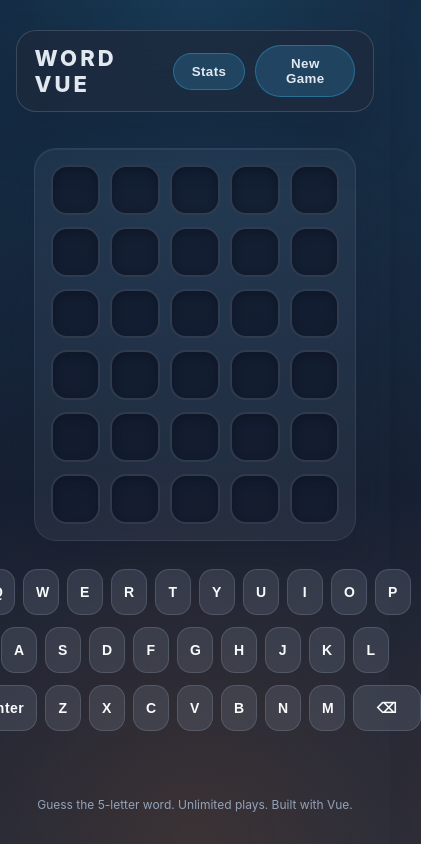
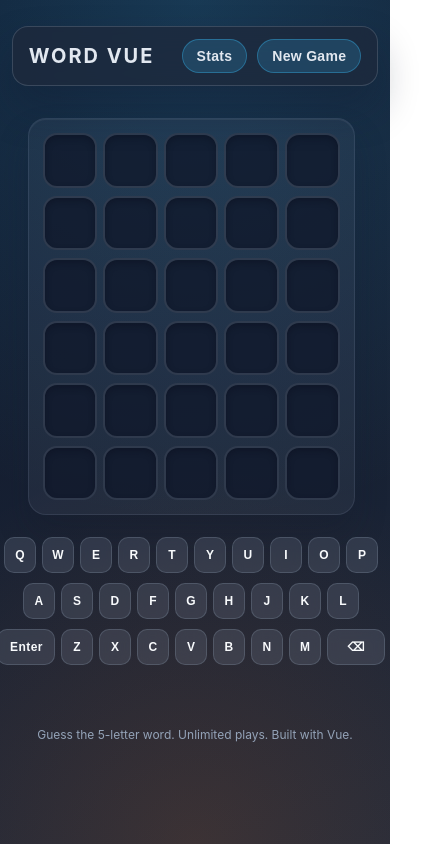
Before and after one commit to Yossrizal/word-game, a plain HTML site: page index.html in a window 390 px wide. Shown: the whole page, 421 px wide, since content can reach past the window. Drawn offline with nearby package versions, Linux system fonts and the light colour scheme.

Commit message:
improve UI

```diff
--- a/style.css
+++ b/style.css
@@ -38,25 +38,25 @@ body {
 }
 
 .topbar {
-  width: min(92vw, 680px);
+  width: min(92vw, 520px);
   display: flex;
   align-items: center;
   justify-content: space-between;
-  padding: 18px 24px;
-  margin-top: 30px;
+  padding: 14px 18px;
+  margin-top: 26px;
   background: var(--panel);
   border: 1px solid var(--border);
-  border-radius: 24px;
-  backdrop-filter: blur(18px);
-  box-shadow: 0 28px 45px rgba(15, 23, 42, 0.35);
+  border-radius: 18px;
+  backdrop-filter: blur(16px);
+  box-shadow: 0 22px 40px rgba(15, 23, 42, 0.32);
 }
 
 .title {
   margin: 0;
-  font-size: 26px;
-  letter-spacing: 3px;
+  font-size: 22px;
+  letter-spacing: 2px;
   text-transform: uppercase;
-  font-weight: 800;
+  font-weight: 700;
 }
 
 .actions { display: flex; align-items: center; gap: 10px; }
@@ -65,11 +65,12 @@ body {
   background: var(--accent-soft);
   color: var(--fg);
   border: 1px solid rgba(56, 189, 248, 0.35);
-  padding: 10px 18px;
+  padding: 8px 14px;
   border-radius: 999px;
   cursor: pointer;
   font-weight: 600;
-  letter-spacing: 0.4px;
+  font-size: 14px;
+  letter-spacing: 0.3px;
   transition: transform 0.18s ease, box-shadow 0.18s ease, background 0.18s ease, border-color 0.18s ease;
 }
 
@@ -83,38 +84,38 @@ body {
 .btn:active { transform: translateY(0); box-shadow: none; }
 
 .game {
-  width: min(92vw, 680px);
-  padding: 28px;
-  margin-top: 18px;
+  width: min(92vw, 520px);
+  padding: 22px;
+  margin-top: 16px;
 }
 
 .board {
   width: 100%;
   display: grid;
-  gap: 12px;
-  padding: 20px;
-  border-radius: 28px;
+  gap: 10px;
+  padding: 16px;
+  border-radius: 22px;
   background: rgba(148, 163, 184, 0.08);
   border: 1px solid rgba(148, 163, 184, 0.15);
-  box-shadow: inset 0 1px 1px rgba(255, 255, 255, 0.08), 0 20px 40px rgba(15, 23, 42, 0.25);
+  box-shadow: inset 0 1px 1px rgba(255, 255, 255, 0.08), 0 18px 32px rgba(15, 23, 42, 0.24);
 }
 
-.row { display: grid; grid-template-columns: repeat(5, 1fr); gap: 12px; }
+.row { display: grid; grid-template-columns: repeat(5, 1fr); gap: 8px; }
 
 .tile {
   width: 100%;
   aspect-ratio: 1 / 1;
-  border-radius: 20px;
+  border-radius: 16px;
   border: 2px solid var(--tile-border);
   background: var(--tile);
   display: grid;
   place-items: center;
   text-transform: uppercase;
-  font-weight: 800;
-  font-size: 30px;
+  font-weight: 700;
+  font-size: 24px;
   color: var(--fg);
   line-height: 1;
-  box-shadow: inset 0 3px 8px rgba(10, 16, 30, 0.5);
+  box-shadow: inset 0 3px 6px rgba(10, 16, 30, 0.45);
   transition: transform 0.18s ease, background 0.18s ease, border-color 0.18s ease, box-shadow 0.18s ease;
 }
 
@@ -133,10 +134,10 @@ body {
 }
 
 .tile.absent {
-  background: linear-gradient(145deg, rgba(71, 85, 105, 0.92), rgba(51, 65, 85, 0.92));
-  border-color: rgba(71, 85, 105, 0.6);
-  color: rgba(236, 240, 250, 0.78);
-  box-shadow: inset 0 2px 4px rgba(15, 23, 42, 0.5);
+  background: linear-gradient(150deg, rgba(15, 23, 42, 0.95), rgba(15, 23, 42, 0.88));
+  border-color: rgba(15, 23, 42, 0.75);
+  color: rgba(148, 163, 184, 0.7);
+  box-shadow: inset 0 2px 6px rgba(3, 5, 18, 0.65);
 }
 
 .tile.filled {
@@ -148,42 +149,47 @@ body {
 
 .row.shake { animation: shake 0.65s; }
 
-.keyboard { margin-top: 34px; user-select: none; }
-.kb-row { display: flex; justify-content: center; gap: 12px; margin-bottom: 12px; }
+.keyboard { margin-top: 26px; user-select: none; }
+.kb-row { display: flex; justify-content: center; gap: 8px; margin-bottom: 10px; }
 
 .key {
   background: var(--key-bg);
   color: var(--key-fg);
   border: 1px solid rgba(148, 163, 184, 0.25);
-  border-radius: 16px;
-  padding: 16px 14px;
-  min-width: 44px;
+  border-radius: 12px;
+  padding: 12px 10px;
+  min-width: 36px;
   font-weight: 700;
-  letter-spacing: 0.5px;
+  letter-spacing: 0.4px;
   cursor: pointer;
+  font-size: 13px;
   transition: transform 0.15s ease, background 0.15s ease, box-shadow 0.15s ease, border-color 0.15s ease;
-  backdrop-filter: blur(8px);
+  backdrop-filter: blur(6px);
 }
 
 .key:hover { transform: translateY(-1px); box-shadow: 0 12px 20px rgba(15, 23, 42, 0.25); }
 .key:active { transform: translateY(0); box-shadow: none; }
-.key.wide { min-width: 80px; padding: 16px 22px; }
+.key.wide { min-width: 64px; padding: 12px 14px; }
 .key.correct { background: rgba(34, 197, 94, 0.92); border-color: rgba(34, 197, 94, 0.6); }
 .key.present { background: rgba(249, 115, 22, 0.9); border-color: rgba(249, 115, 22, 0.6); }
-.key.absent { background: rgba(71, 85, 105, 0.85); border-color: rgba(71, 85, 105, 0.5); color: rgba(226, 232, 240, 0.78); }
+.key.absent {
+  background: rgba(15, 23, 42, 0.88);
+  border-color: rgba(15, 23, 42, 0.65);
+  color: rgba(148, 163, 184, 0.8);
+}
 
 .toast {
   position: fixed;
-  top: 20px;
+  top: 16px;
   left: 50%;
   transform: translateX(-50%);
   background: var(--toast);
   color: #0f172a;
-  padding: 12px 20px;
+  padding: 10px 16px;
   border-radius: 999px;
-  font-size: 14px;
+  font-size: 13px;
   font-weight: 600;
-  box-shadow: 0 16px 35px rgba(56, 189, 248, 0.35);
+  box-shadow: 0 12px 30px rgba(56, 189, 248, 0.32);
   border: 1px solid rgba(148, 163, 184, 0.25);
 }
 
@@ -221,51 +227,51 @@ body {
 .modal {
   background: rgba(15, 23, 42, 0.92);
   color: var(--fg);
-  width: min(92vw, 560px);
-  border-radius: 28px;
-  padding: 28px;
+  width: min(92vw, 480px);
+  border-radius: 22px;
+  padding: 22px;
   border: 1px solid rgba(148, 163, 184, 0.2);
-  box-shadow: 0 32px 48px rgba(7, 11, 21, 0.55);
-  backdrop-filter: blur(18px);
+  box-shadow: 0 26px 40px rgba(7, 11, 21, 0.5);
+  backdrop-filter: blur(16px);
 }
 
 .modal h2 { margin: 4px 0 8px; font-size: 24px; }
 .modal h3 { margin: 22px 0 12px; font-size: 16px; color: var(--muted); text-transform: uppercase; letter-spacing: 1.2px; }
 
-.stats-cards { display: grid; grid-template-columns: repeat(4, 1fr); gap: 14px; }
+.stats-cards { display: grid; grid-template-columns: repeat(4, 1fr); gap: 10px; }
 
 .stat-card {
   background: rgba(56, 189, 248, 0.08);
   border: 1px solid rgba(56, 189, 248, 0.2);
-  border-radius: 20px;
-  padding: 16px;
+  border-radius: 16px;
+  padding: 12px;
   text-align: center;
-  box-shadow: 0 18px 28px rgba(15, 23, 42, 0.3);
+  box-shadow: 0 14px 24px rgba(15, 23, 42, 0.28);
 }
 
-.stat-card .num { font-size: 28px; font-weight: 800; }
-.stat-card .label { font-size: 12px; color: var(--muted); letter-spacing: 1px; text-transform: uppercase; }
+.stat-card .num { font-size: 24px; font-weight: 700; }
+.stat-card .label { font-size: 11px; color: var(--muted); letter-spacing: 0.8px; text-transform: uppercase; }
 
-.dist { display: grid; gap: 8px; }
-.dist-row { display: grid; grid-template-columns: 18px 1fr; gap: 12px; align-items: center; }
+.dist { display: grid; gap: 6px; }
+.dist-row { display: grid; grid-template-columns: 16px 1fr; gap: 10px; align-items: center; }
 .dist-label { font-size: 12px; color: var(--muted); }
 
 .dist-bar { background: rgba(148, 163, 184, 0.18); border-radius: 999px; overflow: hidden; }
-.dist-fill { background: linear-gradient(135deg, rgba(56, 189, 248, 0.85), rgba(129, 140, 248, 0.88)); color: #0f172a; font-weight: 700; font-size: 12px; padding: 6px 12px; min-width: 40px; text-align: right; border-radius: 999px; }
+.dist-fill { background: linear-gradient(135deg, rgba(56, 189, 248, 0.85), rgba(129, 140, 248, 0.88)); color: #0f172a; font-weight: 700; font-size: 11px; padding: 5px 10px; min-width: 36px; text-align: right; border-radius: 999px; }
 
 .modal-actions { display: flex; justify-content: flex-end; margin-top: 20px; }
 
 /* Responsive tweaks */
 @media (max-width: 640px) {
-  .topbar { padding: 14px 18px; border-radius: 20px; }
-  .title { font-size: 22px; }
-  .game { padding: 18px; }
-  .board { padding: 16px; border-radius: 22px; }
-  .row { gap: 10px; }
-  .tile { border-radius: 16px; font-size: 26px; }
-  .keyboard { margin-top: 28px; }
-  .kb-row { gap: 8px; }
-  .key { border-radius: 14px; padding: 14px 12px; min-width: 36px; font-size: 14px; }
-  .key.wide { min-width: 68px; padding: 14px 16px; }
+  .topbar { padding: 12px 16px; border-radius: 16px; width: min(94vw, 460px); }
+  .title { font-size: 20px; }
+  .game { padding: 16px; }
+  .board { padding: 14px; border-radius: 18px; gap: 8px; }
+  .row { gap: 6px; }
+  .tile { border-radius: 14px; font-size: 22px; }
+  .keyboard { margin-top: 22px; }
+  .kb-row { gap: 6px; }
+  .key { border-radius: 10px; padding: 10px 8px; min-width: 32px; font-size: 12px; }
+  .key.wide { min-width: 58px; padding: 10px 12px; }
   .stats-cards { grid-template-columns: repeat(2, 1fr); }
 }
```
